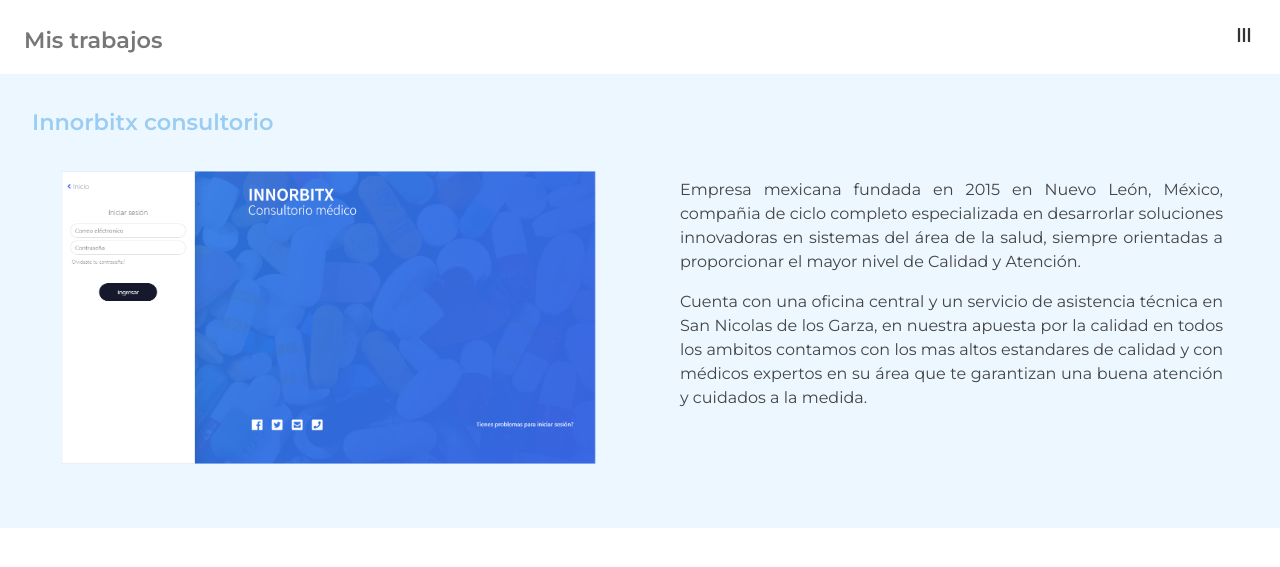
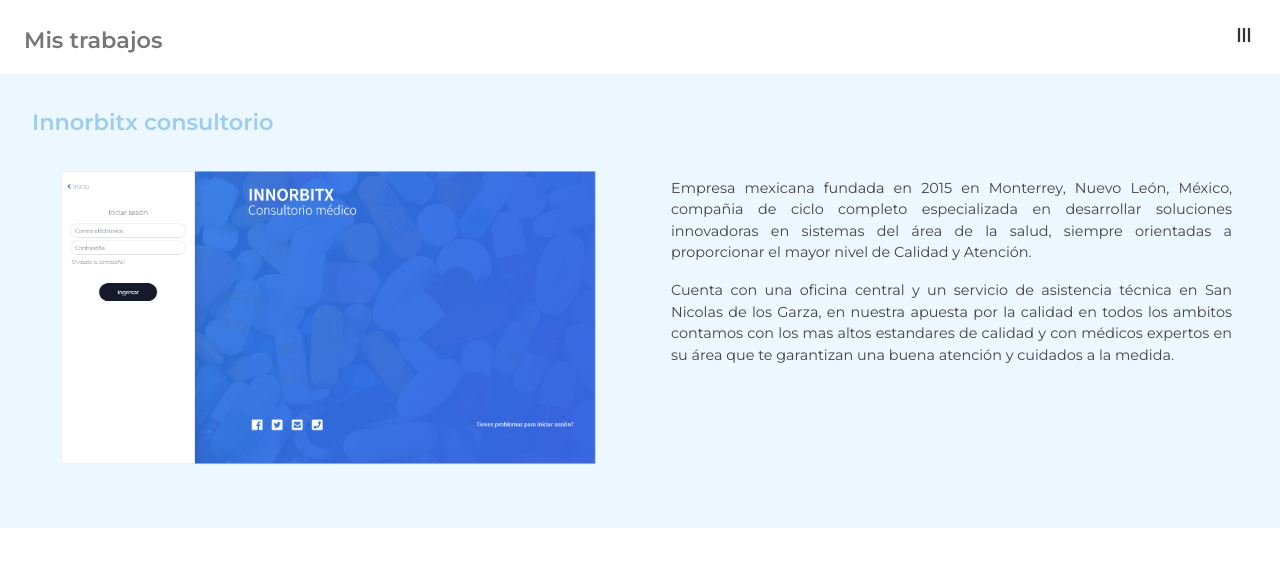
Before and after one commit to josegarzar/perfil, a PHP site: page /intereses.html in a window 1280 px wide. Shown: the top 567 px of the page. Run offline with PHP 8.4, Linux system fonts and the light colour scheme; some libraries are stand-ins or nearby versions.

Commit message:
Updated intereses.html and style.css

```diff
--- a/intereses.html
+++ b/intereses.html
@@ -27,31 +27,19 @@
 
 <body>
 
-  <!-- <div class="container-fluid principal vertical-align justify-content-center ">
-    <div class="text-center arreglar">
-      <h1 class="lead" style="color: #555;">Gracias por estar interesado en conocer mas sobre mi :)</h1>
-      <h2 class="lead">Pronto añadire mas secciones</h2>
-      <a href="index.html"><button type="button" class="btn btn-warning mt-3">Volver a mi perfil</button></a>
-
-      <embed id="figura" src="images/ondas6.svg">
-    </div> -->
-    <div class="container-fluid">
-      <p class="proyectos pl-4 pr-1 pt-4 pb-3 bg-lightblue my-0 text-left">Mis trabajos</p>
+  <div class="container-fluid">
+    <p class="proyectos pl-4 pr-1 pt-4 pb-3 bg-lightblue my-0 text-left">Mis trabajos</p>
       <div class="row galeria pb-5">
         <div class="col-xs-12 col-md-6 monserrat-font">
           <p class="lead proyecto-titulo">Innorbitx consultorio</p>
-          <img class="img-fluid imagen-galeria" src="images/innorbitx-landing5.png">
+          <a target="_" href="https://minimalprojects.me/innorbitx/"><img class="img-fluid imagen-galeria" src="images/innorbitx-landing5.png"></a>
         </div>
-        <div class="col px-3 mr-4 ml-4 pt-4 text-justify mb-5 mt-md-5 monserrat-font text-gray-card">
-          <p>Empresa mexicana fundada en 2015 en Nuevo León, México, compañia de ciclo completo especializada en desarrorlar soluciones innovadoras en sistemas del área de la salud, siempre orientadas a proporcionar el mayor nivel de Calidad y Atención.</p>
-
-              <p>Cuenta con una oficina central y un servicio de asistencia técnica en San Nicolas de los Garza, en nuestra apuesta por la calidad en todos los ambitos contamos con los mas altos estandares de calidad y con médicos expertos en su área que te garantizan una buena atención y cuidados a la medida.
+        <div class="col mr-3 ml-3 pt-4 text-justify mb-5 mt-md-5 monserrat-font descripcion-proyecto text-lightgray">
+          <p>Empresa mexicana fundada en 2015 en Monterrey, Nuevo León, México, compañia de ciclo completo especializada en desarrollar soluciones innovadoras en sistemas del área de la salud, siempre orientadas a proporcionar el mayor nivel de Calidad y Atención.</p>
+          <p>Cuenta con una oficina central y un servicio de asistencia técnica en San Nicolas de los Garza, en nuestra apuesta por la calidad en todos los ambitos contamos con los mas altos estandares de calidad y con médicos expertos en su área que te garantizan una buena atención y cuidados a la medida.
         </div>
       </div>
-
-      </div>
-    </div>
-  </div>
+</div>
 
 <script src="js/boton.js"></script>
 <script src="js/smooth-scroll.js"></script>
--- a/style.css
+++ b/style.css
@@ -40,6 +40,10 @@ padding: 0;
   color: #777;
   font-family: 'Montserrat', sans-serif;
   font-weight: 600;
+}
+
+.text-lightgray {
+  color: #777;
 }
 
 .centrar{
@@ -118,6 +122,10 @@ embed {
   font-size: 1.4em;
   color: #9bcdf2;
   text-align: left;
+}
+
+.descripcion-proyecto {
+  font-size: 0.9em !important;
 }
 
 .monserrat-font {
```
